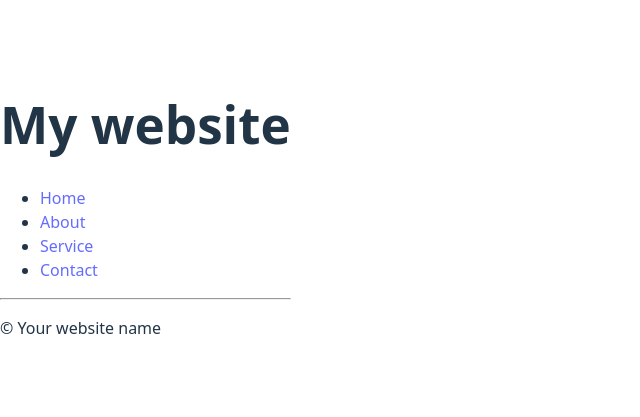
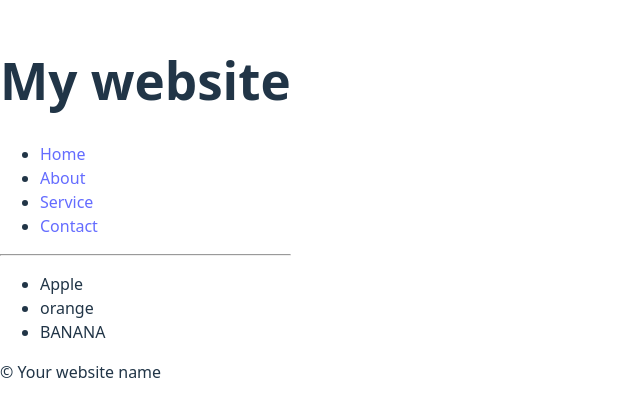
Before and after one commit to dim50dim/react_br, a React (Vite) app in the folder bro/: page / in a window 1280 px wide. Shown: the part 191-608 px from the top of the page, without its empty margins (0-640 px from the left). Built offline with nearby package versions, Linux system fonts and the light colour scheme.

Commit message:
well, at this moment, all works, i mean typescript with react.

```diff
--- a/bro/src/App.tsx
+++ b/bro/src/App.tsx
@@ -1,3 +1,4 @@
+import Food from "./components/Food"
 import Footer from "./components/Footer"
 import Header from "./components/Header"
 
@@ -8,6 +9,7 @@ function App() {
   return (
     <>
     <Header/>
+    <Food/>
     <Footer/>
     </>
   )
--- /dev/null
+++ b/bro/src/components/Food.tsx
@@ -0,0 +1,13 @@
+export default function Food() {
+    const food1: string = 'Orange';
+    const food2: string = 'Banana';
+    return (
+        <>
+        <ul>
+            <li>Apple</li>
+            <li> {food1.toLowerCase()} </li>
+            <li>{food2.toLocaleUpperCase()}</li>
+        </ul>
+        </>
+    )
+}
```
